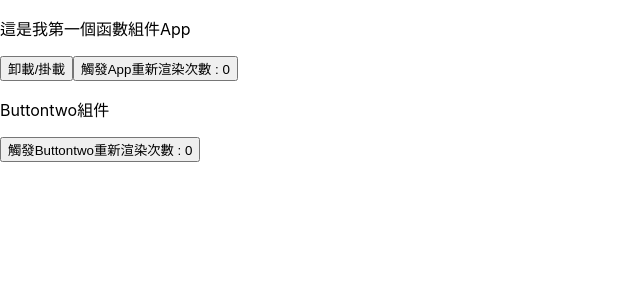
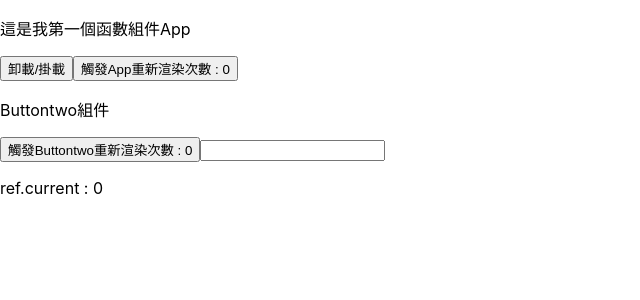
Before and after one commit to taiwanhua/Code_ArhuaReactCourse, a React (Create React App) app: page / in a window 1280 px wide. Shown: the top 300 px of the page, without its empty margins (0-640 px from the left). Built offline with nearby package versions, Linux system fonts and the light colour scheme; no server answers.

Commit message:
使用useRef

```diff
--- a/src/Buttontwo.js
+++ b/src/Buttontwo.js
@@ -3,6 +3,8 @@ import React, { useEffect, useState, useRef } from 'react';
 const Buttontwo = (props) => {
 
     const [State, setState] = useState({ show: true, count: 0 });
+
+    const ref = useRef(0);
 
     useEffect(() => {
         const MyFetch = async (Url_, Parma_ = {}) => {
@@ -38,6 +40,10 @@ const Buttontwo = (props) => {
         <>
             <p>Buttontwo組件</p>
             <button onClick={() => { setState({ ...State, count: State.count + 1 }) }}>觸發Buttontwo重新渲染次數 : {State.count}</button>
+            {/* <button onClick={() => { console.log(ref.current); ref.current.focus(); }}>focus</button> */}
+            {/* <input ref={ref} style={{ backgroundColor: State.count % 2 === 1 ? 'red' : 'green' }}></input> */}
+            <input onChange={() => { console.log(ref.current); ref.current += 1; }} ></input>
+            <p>ref.current : {ref.current}</p>
         </>
     )
 }
```
